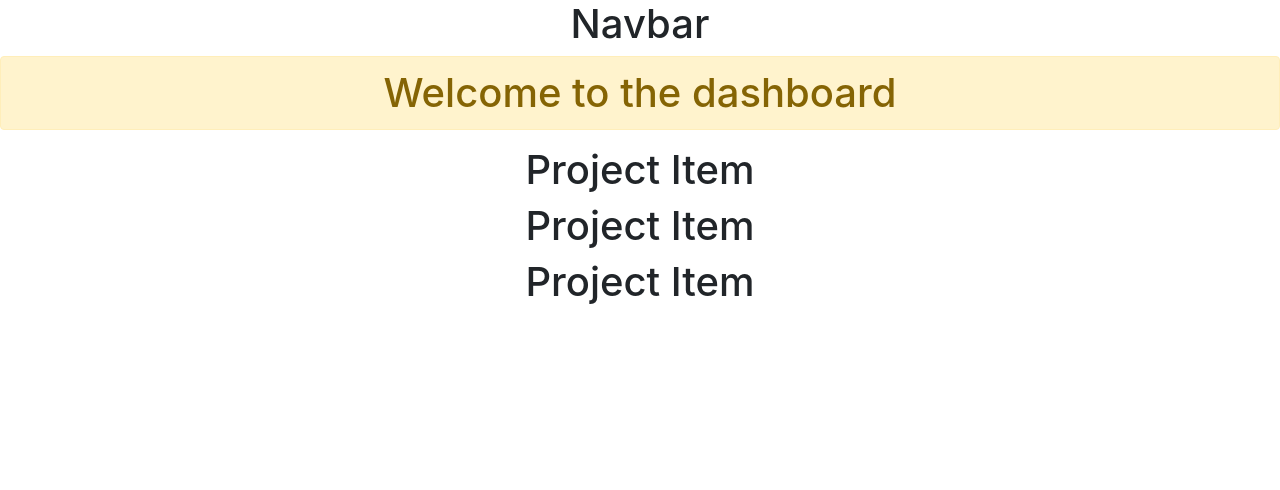
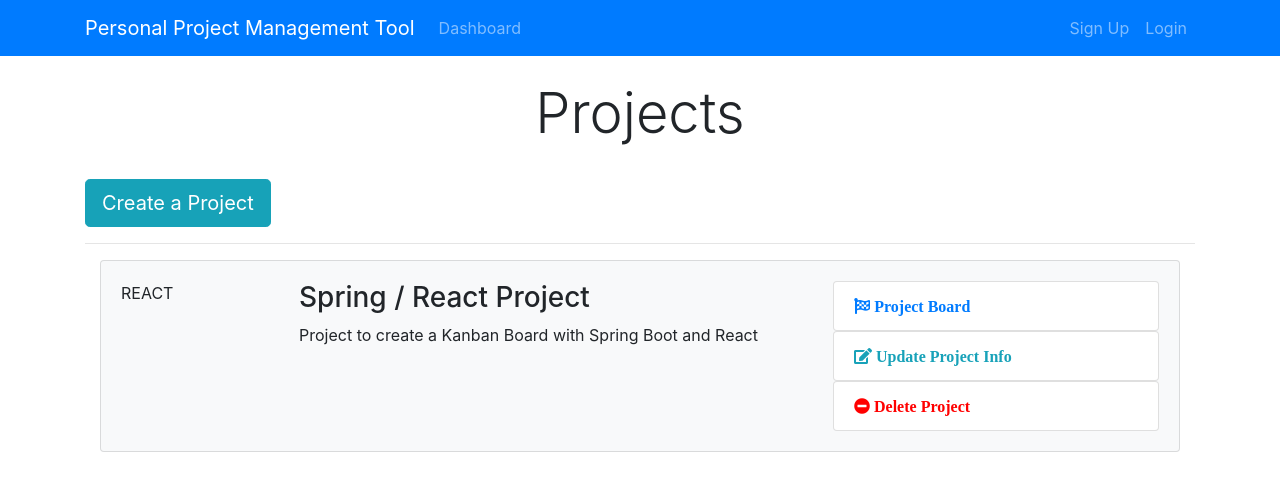
Before and after one commit to bahadirk/ppmtool, a React (Create React App) app in the folder client/: page / in a window 1280 px wide. Shown: the top 490 px of the page. Built offline with nearby package versions, Linux system fonts and the light colour scheme.

Commit message:
Add basic views of pages

```diff
--- a/client/public/index.html
+++ b/client/public/index.html
@@ -9,8 +9,13 @@
     />
     <meta name="theme-color" content="#000000" />
     <link rel="manifest" href="%PUBLIC_URL%/manifest.json" />
-
-    <title>React App</title>
+    <link
+      rel="stylesheet"
+      href="https://use.fontawesome.com/releases/v5.2.0/css/all.css"
+      integrity="sha384-hWVjflwFxL6sNzntih27bfxkr27PmbbK/iSvJ+a4+0owXq79v+lsFkW54bOGbiDQ"
+      crossorigin="anonymous"
+    />
+    <title>PPM Tool</title>
   </head>
   <body>
     <noscript>You need to enable JavaScript to run this app.</noscript>
--- a/client/src/App.css
+++ b/client/src/App.css
@@ -1,33 +1,65 @@
-.App {
-  text-align: center;
+img {
+  width: 100%;
 }
 
-.App-logo {
-  animation: App-logo-spin infinite 20s linear;
-  height: 40vmin;
-  pointer-events: none;
+.navbar {
+  background-color: #e3f2fd;
+}
+.fa.fa-edit {
+  color: #18a2b9;
 }
 
-.App-header {
-  background-color: #282c34;
-  min-height: 100vh;
-  display: flex;
-  flex-direction: column;
-  align-items: center;
-  justify-content: center;
-  font-size: calc(10px + 2vmin);
-  color: white;
+.list-group-item.delete:hover {
+  cursor: -webkit-grab;
+  background-color: pink;
 }
 
-.App-link {
-  color: #61dafb;
+.list-group-item.update:hover {
+  cursor: -webkit-grab;
+  background-color: gainsboro;
 }
 
-@keyframes App-logo-spin {
-  from {
-    transform: rotate(0deg);
-  }
-  to {
-    transform: rotate(360deg);
-  }
+.list-group-item.board:hover {
+  cursor: -webkit-grab;
+  background-color: gainsboro;
 }
+
+.fa.fa-minus-circle {
+  color: red;
+}
+
+.landing {
+  position: relative;
+  /* background: url("../img/showcase.jpg") no-repeat; */
+  background-size: cover;
+  background-position: center;
+  height: 100vh;
+  margin-top: -24px;
+  margin-bottom: -50px;
+}
+
+.landing-inner {
+  padding-top: 80px;
+}
+
+.dark-overlay {
+  background-color: rgba(0, 0, 0, 0.7);
+  position: absolute;
+  top: 0;
+  left: 0;
+  width: 100%;
+  height: 100%;
+}
+
+.card-form {
+  opacity: 0.9;
+}
+
+.latest-profiles-img {
+  width: 40px;
+  height: 40px;
+}
+
+.form-control::placeholder {
+  color: #bbb !important;
+}
--- a/client/src/components/Dashboard.js
+++ b/client/src/components/Dashboard.js
@@ -4,11 +4,21 @@ import ProjectItem from "./Project/ProjectItem";
 class Dashboard extends Component {
   render() {
     return (
-      <div>
-        <h1 class="alert alert-warning">Welcome to the dashboard</h1>
-        <ProjectItem />
-        <ProjectItem />
-        <ProjectItem />
+      <div className="projects">
+        <div className="container">
+          <div className="row">
+            <div className="col-md-12">
+              <h1 className="display-4 text-center">Projects</h1>
+              <br />
+              <a href="ProjectForm.html" className="btn btn-lg btn-info">
+                Create a Project
+              </a>
+              <br />
+              <hr />
+              <ProjectItem />
+            </div>
+          </div>
+        </div>
       </div>
     );
   }
--- a/client/src/components/Layout/Header.js
+++ b/client/src/components/Layout/Header.js
@@ -3,9 +3,44 @@ import React, { Component } from "react";
 class Header extends Component {
   render() {
     return (
-      <div>
-        <h1>Navbar</h1>
-      </div>
+      <nav className="navbar navbar-expand-sm navbar-dark bg-primary mb-4">
+        <div className="container">
+          <a className="navbar-brand" href="Dashboard.html">
+            Personal Project Management Tool
+          </a>
+          <button
+            className="navbar-toggler"
+            type="button"
+            data-toggle="collapse"
+            data-target="#mobile-nav"
+          >
+            <span className="navbar-toggler-icon" />
+          </button>
+
+          <div className="collapse navbar-collapse" id="mobile-nav">
+            <ul className="navbar-nav mr-auto">
+              <li className="nav-item">
+                <a className="nav-link" href="/dashboard">
+                  Dashboard
+                </a>
+              </li>
+            </ul>
+
+            <ul className="navbar-nav ml-auto">
+              <li className="nav-item">
+                <a className="nav-link " href="register.html">
+                  Sign Up
+                </a>
+              </li>
+              <li className="nav-item">
+                <a className="nav-link" href="login.html">
+                  Login
+                </a>
+              </li>
+            </ul>
+          </div>
+        </div>
+      </nav>
     );
   }
 }
--- a/client/src/components/Project/ProjectItem.js
+++ b/client/src/components/Project/ProjectItem.js
@@ -2,7 +2,40 @@ import React, { Component } from "react";
 
 class ProjectItem extends Component {
   render() {
-    return <h1>Project Item</h1>;
+    return (
+      <div className="container">
+        <div className="card card-body bg-light mb-3">
+          <div className="row">
+            <div className="col-2">
+              <span className="mx-auto">REACT</span>
+            </div>
+            <div className="col-lg-6 col-md-4 col-8">
+              <h3>Spring / React Project</h3>
+              <p>Project to create a Kanban Board with Spring Boot and React</p>
+            </div>
+            <div className="col-md-4 d-none d-lg-block">
+              <ul className="list-group">
+                <a href="#">
+                  <li className="list-group-item board">
+                    <i className="fa fa-flag-checkered pr-1"> Project Board </i>
+                  </li>
+                </a>
+                <a href="#">
+                  <li className="list-group-item update">
+                    <i className="fa fa-edit pr-1"> Update Project Info</i>
+                  </li>
+                </a>
+                <a href="">
+                  <li className="list-group-item delete">
+                    <i className="fa fa-minus-circle pr-1"> Delete Project</i>
+                  </li>
+                </a>
+              </ul>
+            </div>
+          </div>
+        </div>
+      </div>
+    );
   }
 }
 
```
